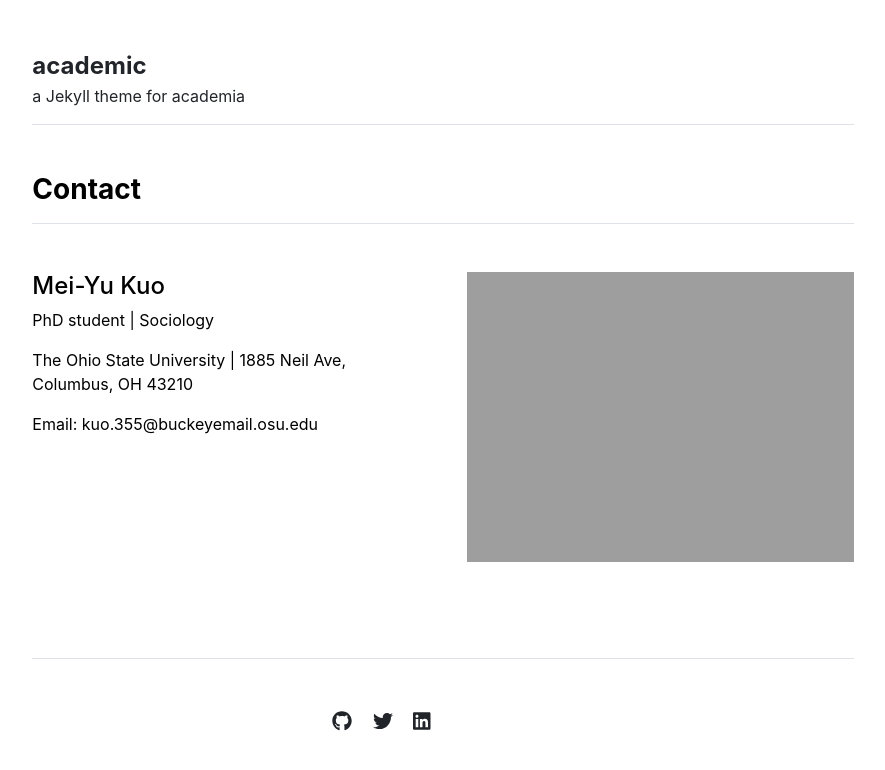
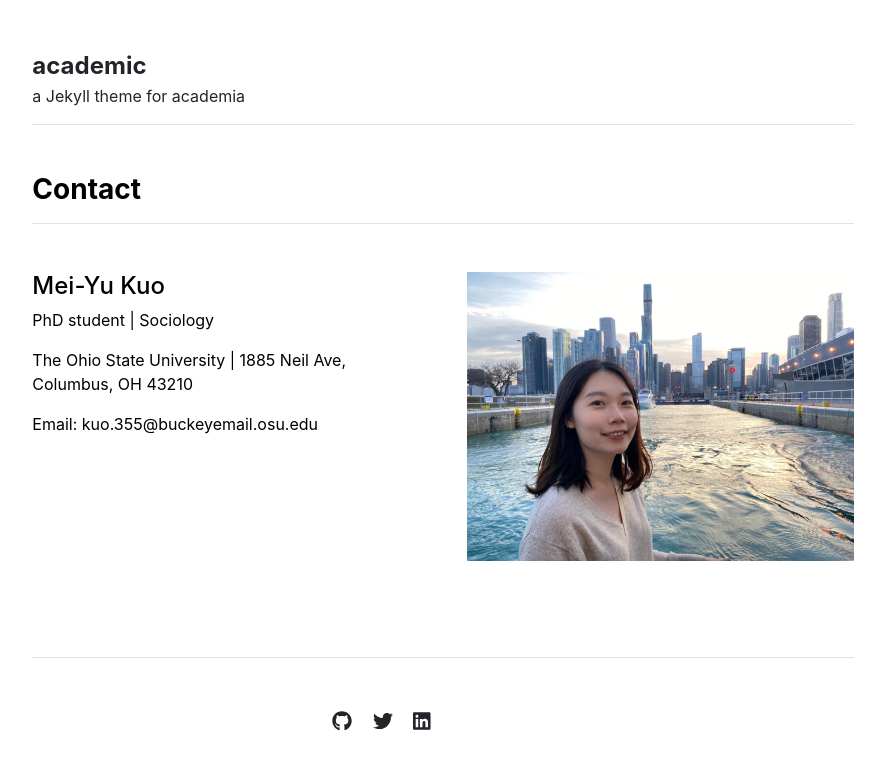
Before and after one commit to meisbase/meisbase.github.io, a Jekyll site: the page built from contact.md, in a window 1280 px wide. Shown: the top 770 px of the page, without its empty margins (197-1082 px from the left). Built offline with Jekyll 4.4.1, drawn with Linux system fonts in a browser that asks for light colours.

Commit message:
Update settings.yml -- contact photo

```diff
--- a/_data/settings.yml
+++ b/_data/settings.yml
@@ -21,4 +21,4 @@ social:
 - {icon: 'linkedin', link: 'www.linkedin.com/in/mei-yu-kuo-456a81301'}
 
 contacts:
-- {name: 'Mei-Yu Kuo', title: 'PhD student', department: 'Sociology', institution: 'The Ohio State University', institution_address: '1885 Neil Ave, Columbus, OH 43210', email: 'kuo.355@buckeyemail.osu.edu', image: 'assets/img/contact.jpg'}
+- {name: 'Mei-Yu Kuo', title: 'PhD student', department: 'Sociology', institution: 'The Ohio State University', institution_address: '1885 Neil Ave, Columbus, OH 43210', email: 'kuo.355@buckeyemail.osu.edu', image: 'assets/img/IMG_2250.JPG'}
```
